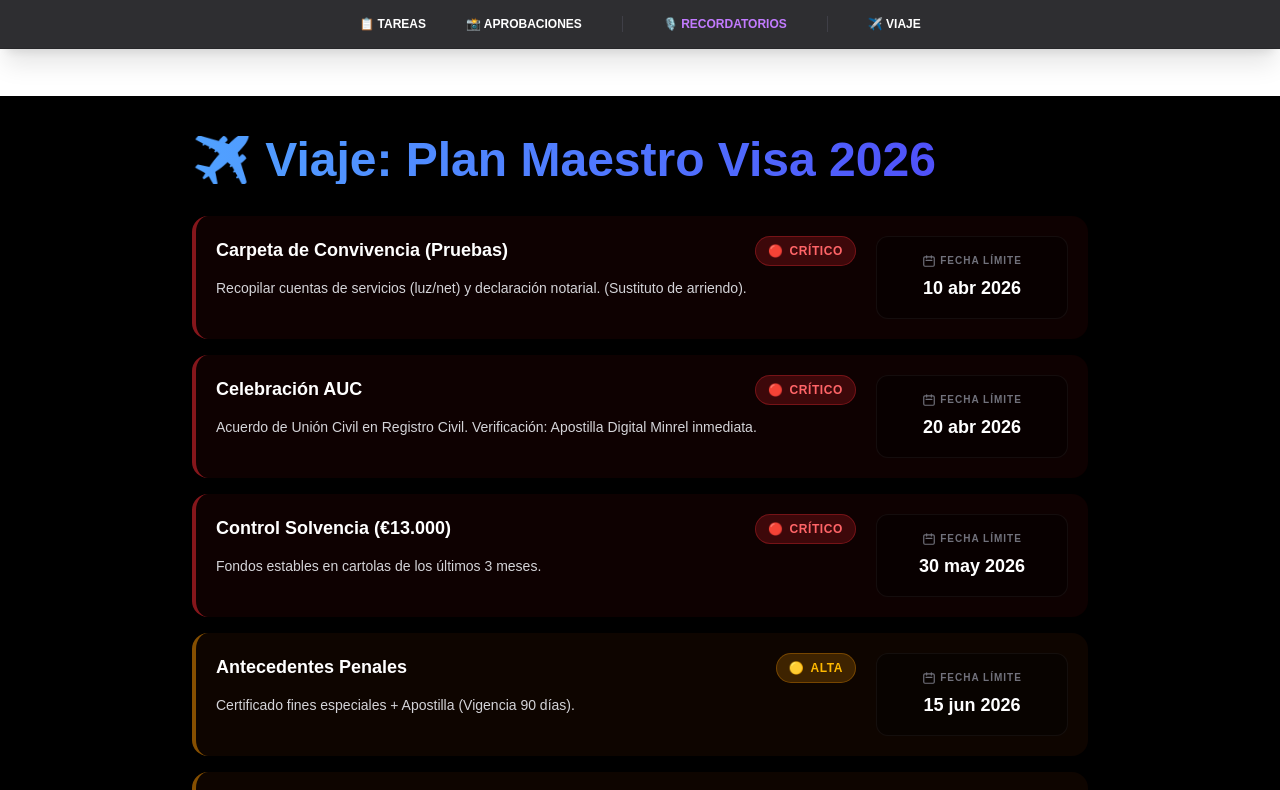
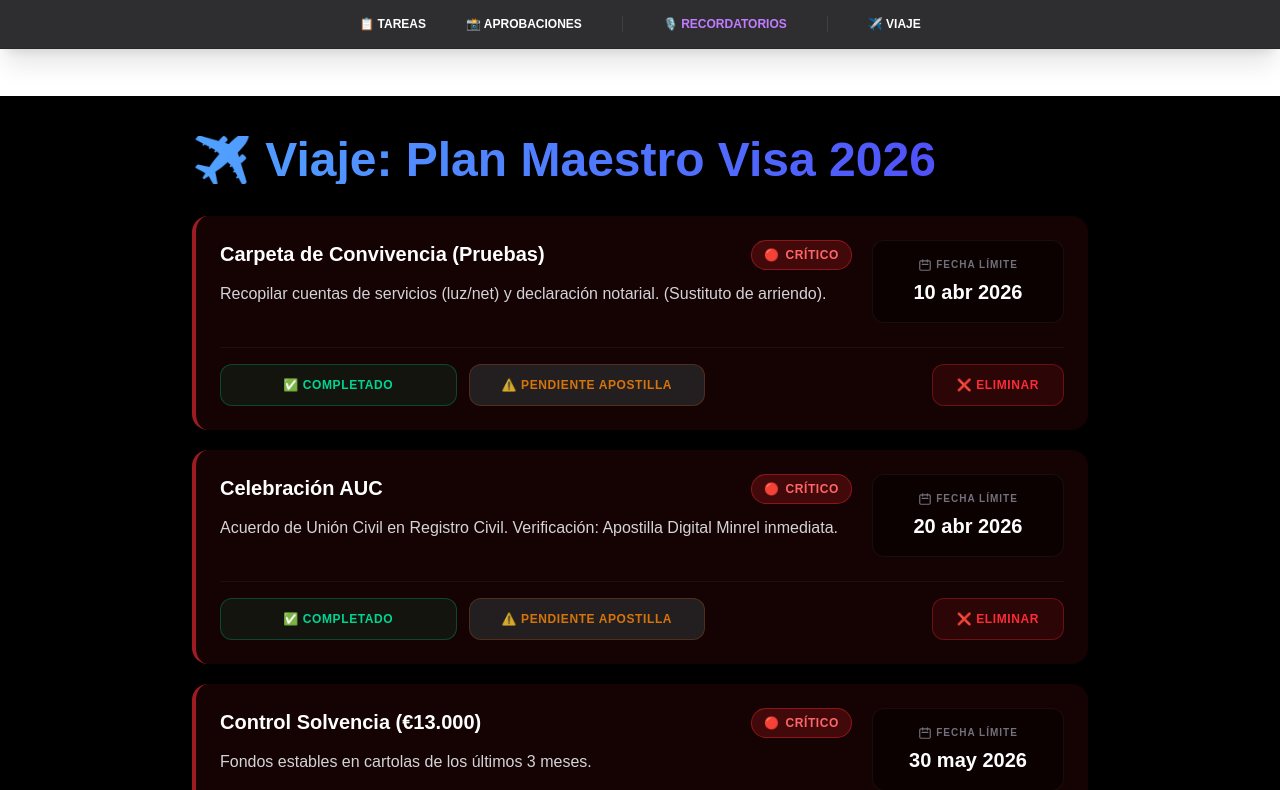
Before and after one commit to theXse/workflow-app, a Next.js app: page /viaje in a window 1280 px wide. Shown: the top 790 px of the page. Built offline with nearby package versions, Linux system fonts and the light colour scheme.

Commit message:
feat: add interactive buttons and state to Visa 2026 tasks in Viaje tab

```diff
--- a/app/viaje/page.tsx
+++ b/app/viaje/page.tsx
@@ -1,21 +1,55 @@
 "use client";
 
-import React from "react";
+import React, { useState } from "react";
 
-const PLAN_MAESTRO = [
-  {"id": 1, "color": "🔴", "etapa": "Carpeta de Convivencia (Pruebas)", "fecha": "2026-04-10", "notas": "Recopilar cuentas de servicios (luz/net) y declaración notarial. (Sustituto de arriendo)."},
-  {"id": 2, "color": "🔴", "etapa": "Celebración AUC", "fecha": "2026-04-20", "notas": "Acuerdo de Unión Civil en Registro Civil. Verificación: Apostilla Digital Minrel inmediata."},
-  {"id": 3, "color": "🔴", "etapa": "Control Solvencia (€13.000)", "fecha": "2026-05-30", "notas": "Fondos estables en cartolas de los últimos 3 meses."},
-  {"id": 4, "color": "🟡", "etapa": "Antecedentes Penales", "fecha": "2026-06-15", "notas": "Certificado fines especiales + Apostilla (Vigencia 90 días)."},
-  {"id": 5, "color": "🟡", "etapa": "Certificado Médico RSI 2005", "fecha": "2026-07-01", "notas": "Debe incluir frase textual de salud pública internacional + Apostilla."},
-  {"id": 6, "color": "🔵", "etapa": "Seguro Médico Español", "fecha": "2026-07-15", "notas": "Póliza sin copago (Sanitas/Adeslas) operativa desde el día 1."},
-  {"id": 7, "color": "🔵", "etapa": "Expediente EX-00 Diana", "fecha": "2026-07-25", "notas": "Formulario de acompañante + Copia completa de todas las hojas del pasaporte."},
-  {"id": 8, "color": "🔵", "etapa": "Cita Consular Santiago", "fecha": "2026-08-01", "notas": "Entrega de carpetas espejo para visa."},
-  {"id": 9, "color": "🔴", "etapa": "Empadronamiento BCN", "fecha": "2026-09-15", "notas": "Alta en ayuntamiento (Vital para legalidad en España)."},
-  {"id": 10, "color": "🔴", "etapa": "Huellas TIE Diana", "fecha": "2026-10-10", "notas": "Cita en Policía para tarjeta de identidad física."}
+type TaskStatus = 'pending' | 'apostilla' | 'completed';
+
+type VisaTask = {
+  id: number;
+  color: string;
+  etapa: string;
+  fecha: string;
+  notas: string;
+  status: TaskStatus;
+};
+
+const INITIAL_PLAN: VisaTask[] = [
+  {"id": 1, "color": "🔴", "etapa": "Carpeta de Convivencia (Pruebas)", "fecha": "2026-04-10", "notas": "Recopilar cuentas de servicios (luz/net) y declaración notarial. (Sustituto de arriendo).", "status": "pending"},
+  {"id": 2, "color": "🔴", "etapa": "Celebración AUC", "fecha": "2026-04-20", "notas": "Acuerdo de Unión Civil en Registro Civil. Verificación: Apostilla Digital Minrel inmediata.", "status": "pending"},
+  {"id": 3, "color": "🔴", "etapa": "Control Solvencia (€13.000)", "fecha": "2026-05-30", "notas": "Fondos estables en cartolas de los últimos 3 meses.", "status": "pending"},
+  {"id": 4, "color": "🟡", "etapa": "Antecedentes Penales", "fecha": "2026-06-15", "notas": "Certificado fines especiales + Apostilla (Vigencia 90 días).", "status": "pending"},
+  {"id": 5, "color": "🟡", "etapa": "Certificado Médico RSI 2005", "fecha": "2026-07-01", "notas": "Debe incluir frase textual de salud pública internacional + Apostilla.", "status": "pending"},
+  {"id": 6, "color": "🔵", "etapa": "Seguro Médico Español", "fecha": "2026-07-15", "notas": "Póliza sin copago (Sanitas/Adeslas) operativa desde el día 1.", "status": "pending"},
+  {"id": 7, "color": "🔵", "etapa": "Expediente EX-00 Diana", "fecha": "2026-07-25", "notas": "Formulario de acompañante + Copia completa de todas las hojas del pasaporte.", "status": "pending"},
+  {"id": 8, "color": "🔵", "etapa": "Cita Consular Santiago", "fecha": "2026-08-01", "notas": "Entrega de carpetas espejo para visa.", "status": "pending"},
+  {"id": 9, "color": "🔴", "etapa": "Empadronamiento BCN", "fecha": "2026-09-15", "notas": "Alta en ayuntamiento (Vital para legalidad en España).", "status": "pending"},
+  {"id": 10, "color": "🔴", "etapa": "Huellas TIE Diana", "fecha": "2026-10-10", "notas": "Cita en Policía para tarjeta de identidad física.", "status": "pending"}
 ];
 
 export default function Viaje() {
+  const [tasks, setTasks] = useState<VisaTask[]>(INITIAL_PLAN);
+
+  const updateStatus = (id: number, newStatus: TaskStatus) => {
+    setTasks(tasks.map(t => t.id === id ? { ...t, status: newStatus } : t));
+  };
+
+  const handleDelete = (id: number) => {
+    if (window.confirm("¿Estás seguro de que deseas eliminar permanentemente esta tarea?")) {
+      setTasks(tasks.filter(t => t.id !== id));
+    }
+  };
+
+  const getSortedTasks = () => {
+    return [...tasks].sort((a, b) => {
+      // Regla: Los completados se van automáticamente al final de la lista
+      if (a.status === 'completed' && b.status !== 'completed') return 1;
+      if (b.status === 'completed' && a.status !== 'completed') return -1;
+
+      // Regla: Orden cronológico inverso (lo que vence antes va arriba)
+      return new Date(a.fecha).getTime() - new Date(b.fecha).getTime();
+    });
+  };
+
   return (
     <div className="min-h-screen bg-black p-4 md:p-10 font-sans text-white">
       <div className="max-w-4xl mx-auto pb-20">
@@ -23,45 +57,117 @@ export default function Viaje() {
           ✈️ Viaje: Plan Maestro Visa 2026
         </h1>
 
-        <div className="space-y-4">
-          {[...PLAN_MAESTRO]
-            .sort((a, b) => new Date(a.fecha).getTime() - new Date(b.fecha).getTime())
-            .map(task => {
-              let cardStyle = "border-zinc-700 bg-zinc-800/50";
-              if (task.color === "🔴") cardStyle = "border-red-500/50 bg-red-950/20";
-              else if (task.color === "🟡") cardStyle = "border-amber-500/50 bg-amber-950/20";
-              else if (task.color === "🔵") cardStyle = "border-blue-500/50 bg-blue-950/20";
-              else if (task.color === "🟢") cardStyle = "border-emerald-500/50 bg-emerald-950/20";
+        <div className="space-y-5">
+          {getSortedTasks().map(task => {
+            let cardStyle = "";
+            let textColor = "text-white";
+            let notesColor = "text-zinc-300";
+            let badgeStyle = "";
+            let badgeText = "";
 
-              return (
-                <div key={task.id} className={`p-5 rounded-2xl border-l-4 shadow-sm flex flex-col md:flex-row gap-5 transition-all ${cardStyle} hover:bg-white/5`}>
+            // Regla: Si está completado, cambia a color Gris y se tacha
+            if (task.status === 'completed') {
+              cardStyle = "border-zinc-800 bg-zinc-900/60 opacity-60 grayscale";
+              textColor = "text-zinc-500 line-through";
+              notesColor = "text-zinc-600 line-through";
+              badgeStyle = "bg-zinc-800 text-zinc-500 border-zinc-700";
+              badgeText = "COMPLETADO";
+            }
+            // Regla: Si falta legalización, el botón debe cambiar el color de la tarea a Naranja
+            else if (task.status === 'apostilla') {
+              cardStyle = "border-orange-500/80 bg-orange-950/40 shadow-[0_0_20px_rgba(249,115,22,0.15)]";
+              textColor = "text-orange-100";
+              notesColor = "text-orange-200/80";
+              badgeStyle = "bg-orange-500/20 text-orange-400 border-orange-500/50";
+              badgeText = "EN PROCESO (APOSTILLA)";
+            }
+            // Estilos por defecto (basado en prioridad de colores del JSON)
+            else {
+              if (task.color === "🔴") {
+                cardStyle = "border-red-500/60 bg-red-950/30 shadow-[0_0_15px_rgba(239,68,68,0.1)]";
+                badgeStyle = "bg-red-500/20 text-red-400 border-red-500/40";
+                badgeText = "CRÍTICO";
+              } else if (task.color === "🟡") {
+                cardStyle = "border-amber-500/50 bg-amber-950/20";
+                badgeStyle = "bg-amber-500/20 text-amber-400 border-amber-500/30";
+                badgeText = "ALTA";
+              } else if (task.color === "🔵") {
+                cardStyle = "border-blue-500/50 bg-blue-950/20";
+                badgeStyle = "bg-blue-500/20 text-blue-400 border-blue-500/30";
+                badgeText = "MEDIA";
+              } else if (task.color === "🟢") {
+                cardStyle = "border-emerald-500/50 bg-emerald-950/20";
+                badgeStyle = "bg-emerald-500/20 text-emerald-400 border-emerald-500/30";
+                badgeText = "BAJA";
+              }
+            }
+
+            return (
+              <div key={task.id} className={`p-5 md:p-6 rounded-2xl border-l-4 shadow-sm flex flex-col gap-4 transition-all duration-300 ${cardStyle}`}>
+
+                <div className="flex flex-col md:flex-row gap-5">
                   <div className="flex-1">
                     <div className="flex flex-wrap justify-between items-start mb-3 gap-4">
-                      <h3 className="font-bold text-lg text-white">{task.etapa}</h3>
-                      <span className={`text-[10px] sm:text-xs font-black px-3 py-1.5 rounded-full shrink-0 border uppercase tracking-wider flex items-center gap-1.5 ${
-                          task.color === "🔴" ? "bg-red-500/20 text-red-400 border-red-500/30" :
-                          task.color === "🟡" ? "bg-amber-500/20 text-amber-400 border-amber-500/30" :
-                          task.color === "🔵" ? "bg-blue-500/20 text-blue-400 border-blue-500/30" :
-                          "bg-emerald-500/20 text-emerald-400 border-emerald-500/30"
-                        }`}>
-                        <span>{task.color}</span>
-                        {task.color === "🔴" ? "CRÍTICO" : task.color === "🟡" ? "ALTA" : task.color === "🔵" ? "MEDIA" : "BAJA"}
+                      <h3 className={`font-bold text-xl ${textColor}`}>{task.etapa}</h3>
+                      <span className={`text-[10px] sm:text-xs font-black px-3 py-1.5 rounded-full shrink-0 border uppercase tracking-wider flex items-center gap-1.5 ${badgeStyle}`}>
+                        {task.status !== 'completed' && <span>{task.color}</span>}
+                        {badgeText}
                       </span>
                     </div>
-                    <p className="text-sm text-zinc-300">{task.notas}</p>
+                    <p className={`text-sm md:text-base ${notesColor}`}>{task.notas}</p>
                   </div>
-                  <div className="md:w-48 shrink-0 flex flex-col justify-center items-center py-4 px-2 bg-black/40 rounded-xl border border-white/5">
+
+                  <div className="md:w-48 shrink-0 flex flex-col justify-center items-center py-4 px-2 bg-black/40 rounded-xl border border-white/5 mx-auto w-full md:mx-0">
                     <span className="text-[10px] text-zinc-500 font-bold uppercase tracking-widest mb-1.5 flex items-center gap-1">
                       <svg className="w-3.5 h-3.5" fill="none" viewBox="0 0 24 24" stroke="currentColor"><path strokeLinecap="round" strokeLinejoin="round" strokeWidth={2} d="M8 7V3m8 4V3m-9 8h10M5 21h14a2 2 0 002-2V7a2 2 0 00-2-2H5a2 2 0 00-2 2v12a2 2 0 002 2z" /></svg>
                       Fecha Límite
                     </span>
-                    <span className="text-lg font-black text-white">
+                    <span className={`text-xl font-black ${task.status === 'completed' ? 'text-zinc-600 line-through' : 'text-white'}`}>
                       {new Date(task.fecha + 'T12:00:00').toLocaleDateString('es-ES', { day: '2-digit', month: 'short', year: 'numeric' })}
                     </span>
                   </div>
                 </div>
-              );
-            })}
+
+                {/* BOTONERA DE ACCIÓN RÁPIDA */}
+                <div className="flex gap-2 md:gap-3 border-t border-white/5 pt-4 mt-2 flex-wrap">
+                  <button
+                    onClick={() => updateStatus(task.id, task.status === 'completed' ? 'pending' : 'completed')}
+                    className={`flex-1 min-w-[140px] text-xs font-black px-4 py-3 rounded-xl transition-all border uppercase tracking-wider flex items-center justify-center gap-2 ${
+                      task.status === 'completed'
+                      ? 'bg-zinc-800 text-zinc-400 border-zinc-700 hover:bg-zinc-700'
+                      : 'bg-emerald-500/10 text-emerald-400 border-emerald-500/30 hover:bg-emerald-500/20 hover:shadow-[0_0_10px_rgba(16,185,129,0.2)]'
+                    }`}
+                  >
+                    {task.status === 'completed' ? '↺ Deshacer' : '✅ Completado'}
+                  </button>
+
+                  {task.status !== 'completed' && (
+                    <button
+                      onClick={() => updateStatus(task.id, task.status === 'apostilla' ? 'pending' : 'apostilla')}
+                      className={`flex-1 min-w-[200px] text-xs font-black px-4 py-3 rounded-xl transition-all border uppercase tracking-wider flex items-center justify-center gap-2 ${
+                        task.status === 'apostilla'
+                        ? 'bg-orange-500/20 text-orange-400 border-orange-500/50 hover:bg-orange-500/30'
+                        : 'bg-zinc-800/80 text-orange-400/80 border-orange-500/20 hover:bg-orange-500/20'
+                      }`}
+                    >
+                      {task.status === 'apostilla' ? '⚠️ Quitar Marca de Apostilla' : '⚠️ Pendiente Apostilla'}
+                    </button>
+                  )}
+
+                  <div className="hidden sm:block flex-1"></div>
+
+                  <button
+                    onClick={() => handleDelete(task.id)}
+                    className="flex-1 sm:flex-none text-xs font-black px-6 py-3 rounded-xl transition-all border bg-red-500/10 text-red-500 border-red-500/30 hover:bg-red-500/30 uppercase tracking-wider flex items-center justify-center"
+                    title="Borrar tarea definitivamente"
+                  >
+                    ❌ Eliminar
+                  </button>
+                </div>
+
+              </div>
+            );
+          })}
         </div>
       </div>
     </div>
```
